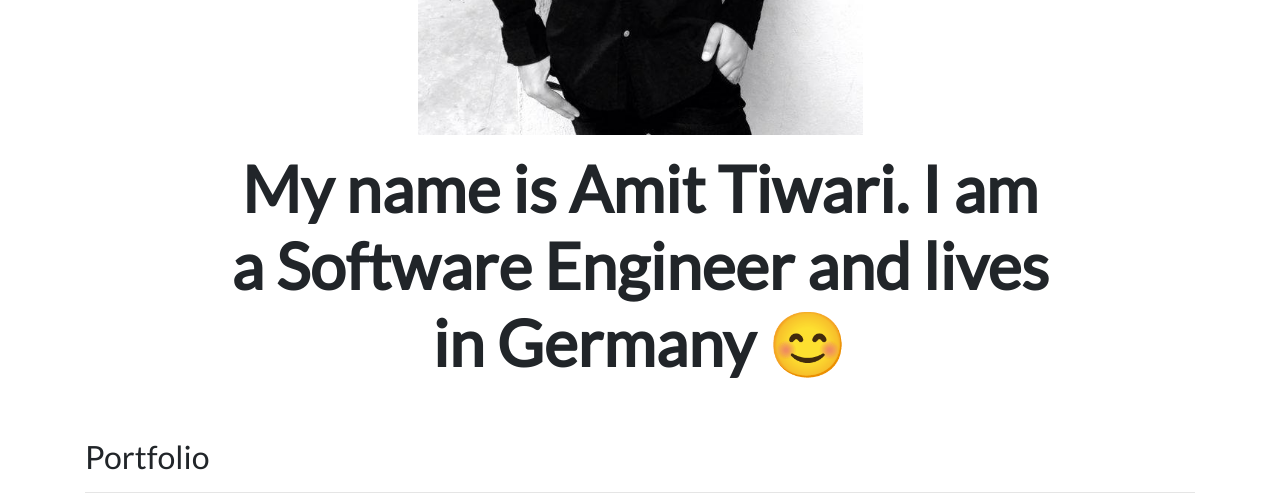
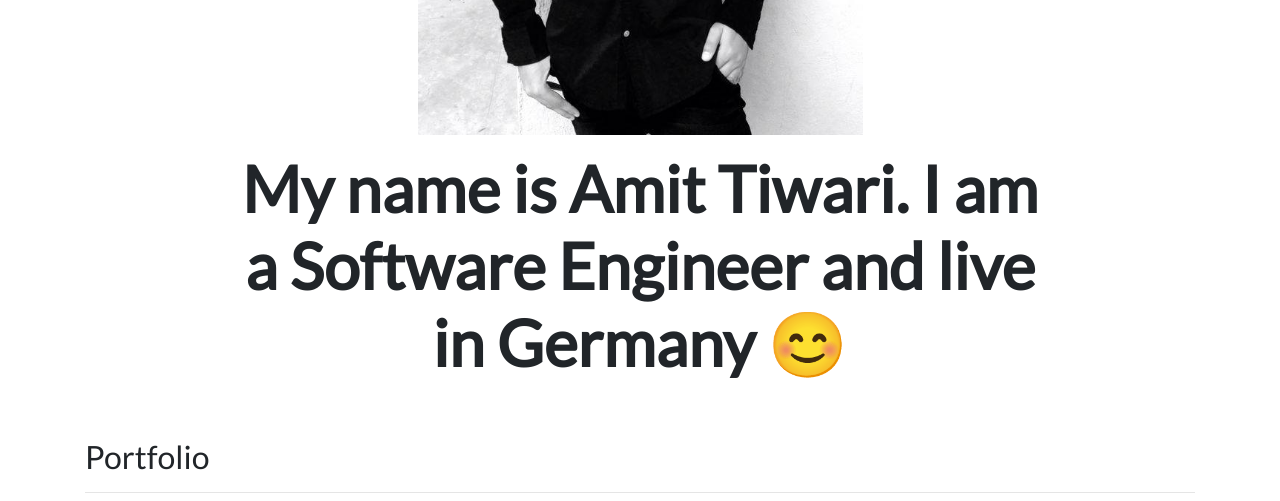
Before and after one commit to smilyamit/django3-portfolio, a Django app: page / in a window 1280 px wide. Shown: the part 530-1031 px from the top of the page. Run offline with Django 3.2, Linux system fonts and the light colour scheme; data comes from the database, SQL or seed files in the repository; some libraries are stand-ins or nearby versions.

Commit message:
change in home.html

```diff
--- a/portfolio/templates/portfolio/home.html
+++ b/portfolio/templates/portfolio/home.html
@@ -12,7 +12,7 @@
 
 <div class="row justify-content-center mb-3">
   <div class="col-md-9 text-center">
-    <h1 id="hometext" class="font-weight-bold">My name is Amit Tiwari. I am a Software Engineer and lives in Germany 😊</h1>
+    <h1 id="hometext" class="font-weight-bold">My name is Amit Tiwari. I am a Software Engineer and live in Germany 😊</h1>
   </div>
 </div>
 
```
